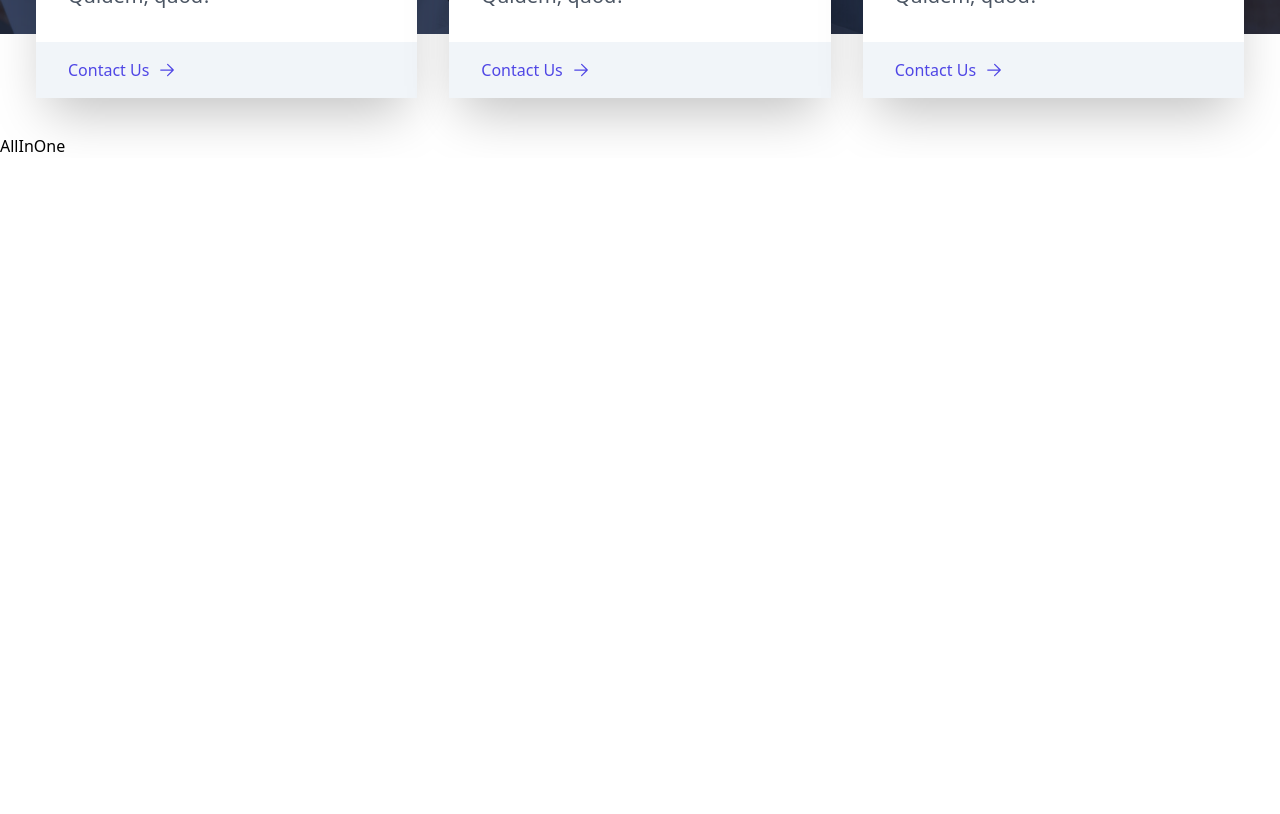
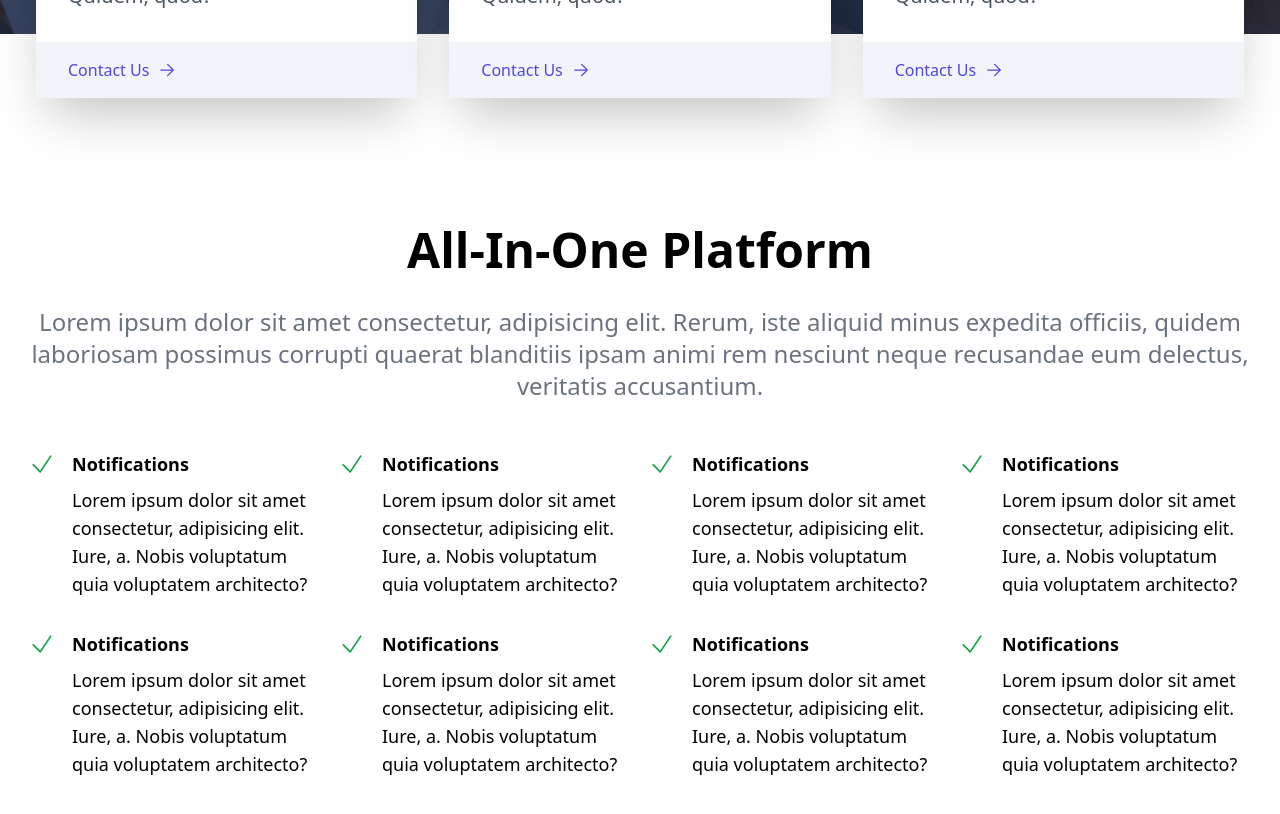
Before and after one commit to traviswilliams997/cloud-management-react, a React (Create React App) app: page / in a window 1280 px wide. Shown: the part 2040-2854 px from the top of the page. Before the commit the page ends 2198 px from the top, so only its background shows below. Built offline with nearby package versions, Linux system fonts and the light colour scheme.

Commit message:
Edit AllInOne

```diff
--- a/src/components/AllInOne.jsx
+++ b/src/components/AllInOne.jsx
@@ -1,8 +1,103 @@
 import React from 'react'
+import {CheckIcon} from '@heroicons/react/24/outline'
+
 
 const AllInOne = () => {
     return (
-        <div>AllInOne</div>
+        <div className='w-full my-32'>
+            <div className='max-w-[1240px] mx-auto px-2'>
+                <h2 className='text-5xl font-bold text-center'>All-In-One Platform</h2>
+            <p className='text-2xl py-8 text-gray-500 text-center'> Lorem ipsum dolor sit amet consectetur, adipisicing elit. Rerum, iste aliquid minus expedita officiis, quidem laboriosam possimus corrupti
+                quaerat blanditiis ipsam animi rem nesciunt neque recusandae eum delectus, veritatis accusantium.</p>
+
+                <div className='grid sm:grid-cols-2 lg:grid-cols-4 gap-4 pt-4'>
+
+                    <div className='flex '>
+                        <div>
+                             <CheckIcon className = 'w-7 mr-4 text-green-600' />
+                             </div>
+                            <div>
+                                <h3 className='font-bold text-lg'>Notifications</h3>
+                                <p className='text-lg pt-2 pb-4'>Lorem ipsum dolor sit amet consectetur, adipisicing elit. Iure, a. Nobis voluptatum quia voluptatem architecto? </p>
+                            </div>
+                        </div>
+                        <div className='flex '>
+                        <div>
+                             <CheckIcon className = 'w-7 mr-4 text-green-600' />
+                             </div>
+                            <div>
+                                <h3 className='font-bold text-lg'>Notifications</h3>
+                                <p className='text-lg pt-2 pb-4'>Lorem ipsum dolor sit amet consectetur, adipisicing elit. Iure, a. Nobis voluptatum quia voluptatem architecto? </p>
+                            </div>
+                        </div>
+
+                        <div className='flex '>
+                        <div>
+                             <CheckIcon className = 'w-7 mr-4 text-green-600' />
+                             </div>
+                            <div>
+                                <h3 className='font-bold text-lg'>Notifications</h3>
+                                <p className='text-lg pt-2 pb-4'>Lorem ipsum dolor sit amet consectetur, adipisicing elit. Iure, a. Nobis voluptatum quia voluptatem architecto? </p>
+                            </div>
+                        </div>
+
+                        <div className='flex '>
+                        <div>
+                             <CheckIcon className = 'w-7 mr-4 text-green-600' />
+                             </div>
+                            <div>
+                                <h3 className='font-bold text-lg'>Notifications</h3>
+                                <p className='text-lg pt-2 pb-4'>Lorem ipsum dolor sit amet consectetur, adipisicing elit. Iure, a. Nobis voluptatum quia voluptatem architecto? </p>
+                            </div>
+                        </div>
+
+                        <div className='flex '>
+                        <div>
+                             <CheckIcon className = 'w-7 mr-4 text-green-600' />
+                             </div>
+                            <div>
+                                <h3 className='font-bold text-lg'>Notifications</h3>
+                                <p className='text-lg pt-2 pb-4'>Lorem ipsum dolor sit amet consectetur, adipisicing elit. Iure, a. Nobis voluptatum quia voluptatem architecto? </p>
+                            </div>
+                        </div>
+
+                        <div className='flex '>
+                        <div>
+                             <CheckIcon className = 'w-7 mr-4 text-green-600' />
+                             </div>
+                            <div>
+                                <h3 className='font-bold text-lg'>Notifications</h3>
+                                <p className='text-lg pt-2 pb-4'>Lorem ipsum dolor sit amet consectetur, adipisicing elit. Iure, a. Nobis voluptatum quia voluptatem architecto? </p>
+                            </div>
+                        </div>
+
+                        <div className='flex '>
+                        <div>
+                             <CheckIcon className = 'w-7 mr-4 text-green-600' />
+                             </div>
+                            <div>
+                                <h3 className='font-bold text-lg'>Notifications</h3>
+                                <p className='text-lg pt-2 pb-4'>Lorem ipsum dolor sit amet consectetur, adipisicing elit. Iure, a. Nobis voluptatum quia voluptatem architecto? </p>
+                            </div>
+                        </div>
+
+                        <div className='flex '>
+                        <div>
+                             <CheckIcon className = 'w-7 mr-4 text-green-600' />
+                             </div>
+                            <div>
+                                <h3 className='font-bold text-lg'>Notifications</h3>
+                                <p className='text-lg pt-2 pb-4'>Lorem ipsum dolor sit amet consectetur, adipisicing elit. Iure, a. Nobis voluptatum quia voluptatem architecto? </p>
+                            </div>
+                        </div>
+
+
+
+
+
+                    </div>
+                </div>
+        </div>
         )
     }
 
--- a/src/components/Support.jsx
+++ b/src/components/Support.jsx
@@ -6,7 +6,7 @@ import supportImg from '../assets/support.jpg'
 
 const Support = () => {
   return (
-  <div className='w-full h-screen mt-24'>
+  <div className='w-full  mt-24'>
       <div className='w-full h-[700px] bg-gray-900/90 absolute'>
         <img className = 'w-full h-full object-cover mix-blend-overlay' src={supportImg} alt="/" />
       </div>
```
